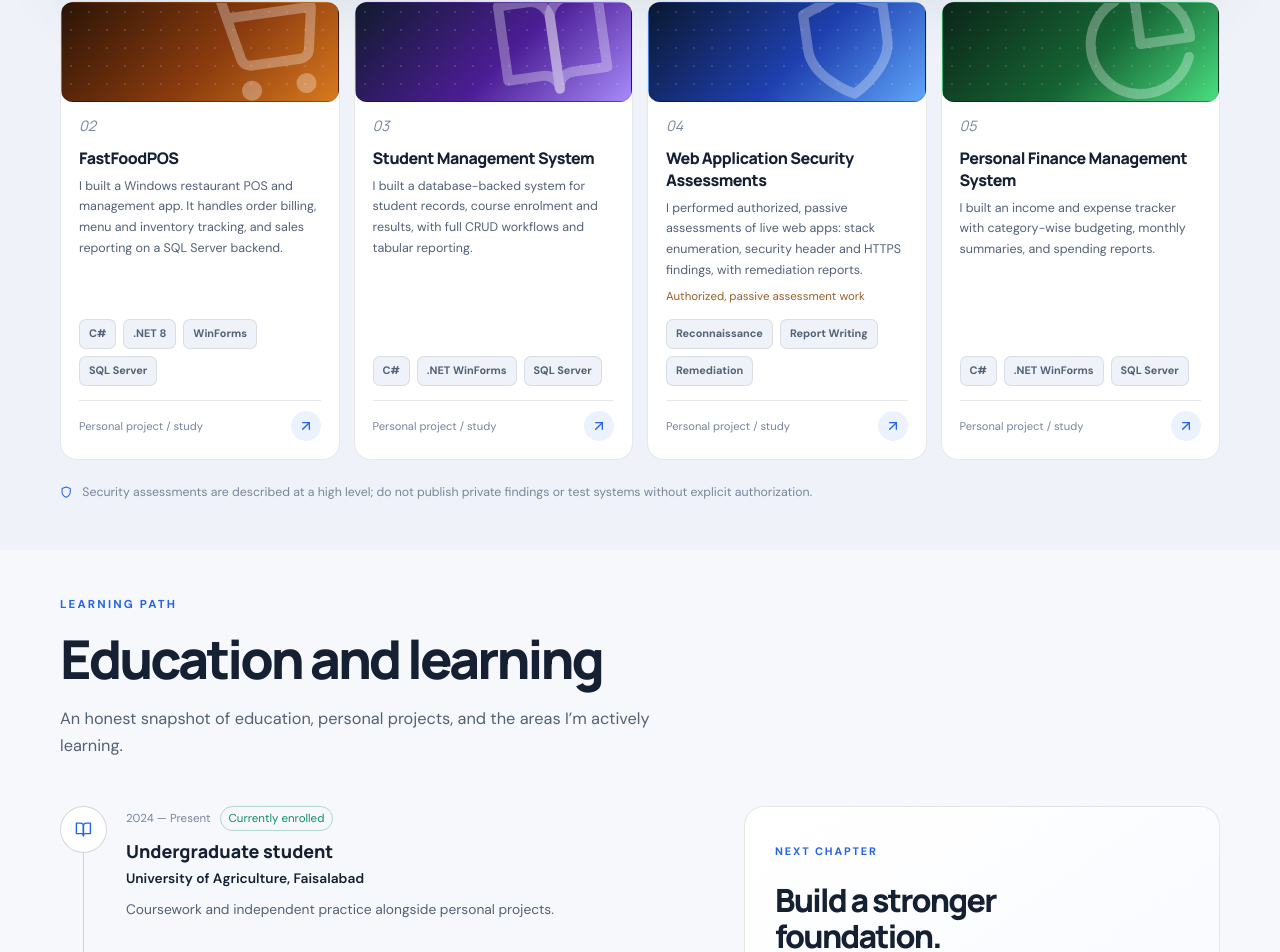
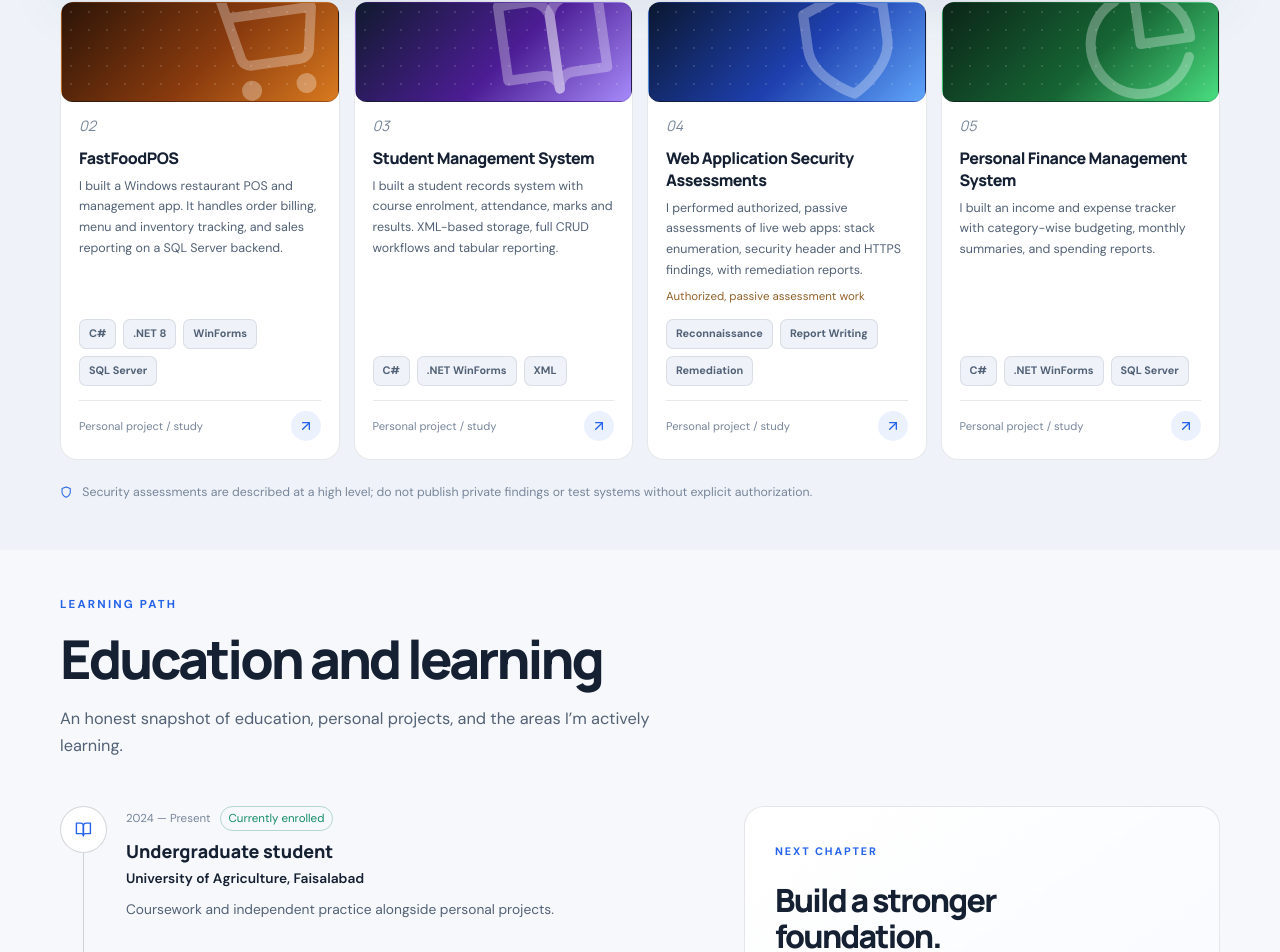
Before and after one commit to muhammadsaqlain-tech/saqlain-portfolio, a React (Vite) app: page / in a window 1280 px wide. Shown: the part 3395-4347 px from the top of the page. Built offline with nearby package versions, Linux system fonts and the light colour scheme.

Commit message:
Student Management System GitHub link, XML tags

```diff
--- a/src/data/portfolio.ts
+++ b/src/data/portfolio.ts
@@ -129,9 +129,10 @@ export const projects: Project[] = [
     number: "03",
     name: "Student Management System",
     description:
-      "I built a database-backed system for student records, course enrolment and results, with full CRUD workflows and tabular reporting.",
-    tags: ["C#", ".NET WinForms", "SQL Server"],
+      "I built a student records system with course enrolment, attendance, marks and results. XML-based storage, full CRUD workflows and tabular reporting.",
+    tags: ["C#", ".NET WinForms", "XML"],
     visual: "student",
+    href: "https://github.com/muhammadsaqlain-tech/student-management-system",
   },
   {
     number: "04",
```
